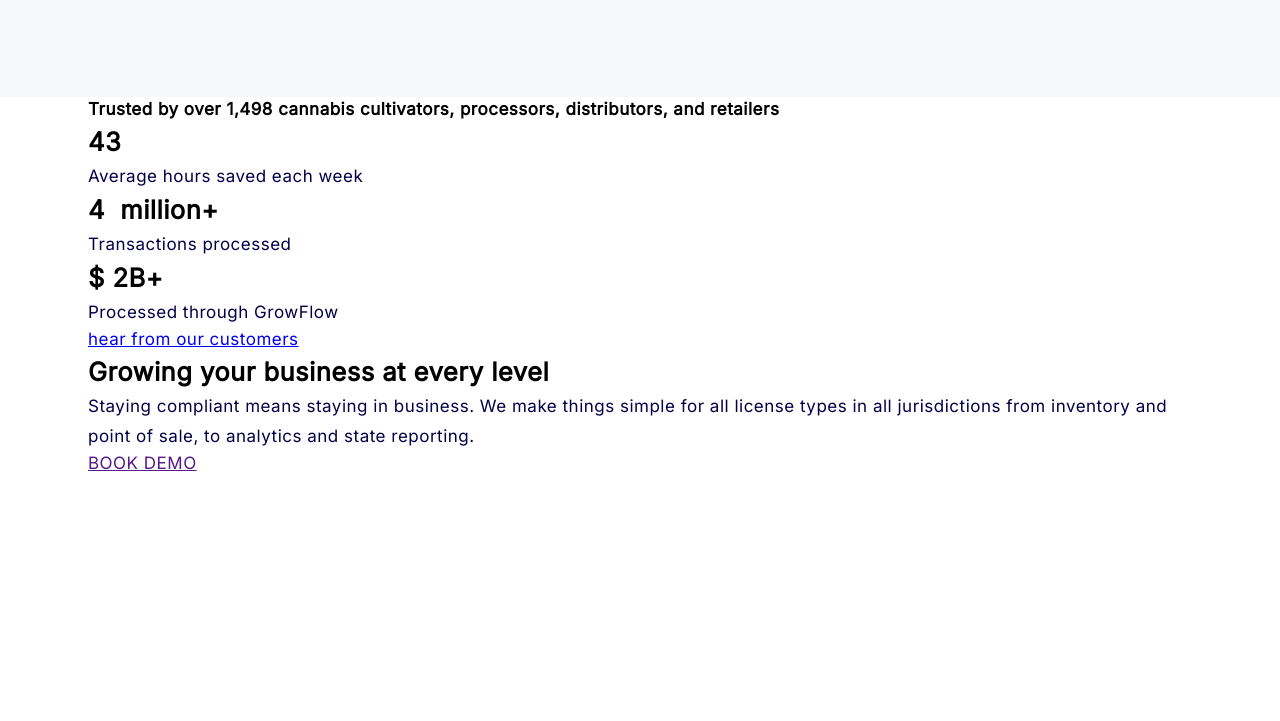
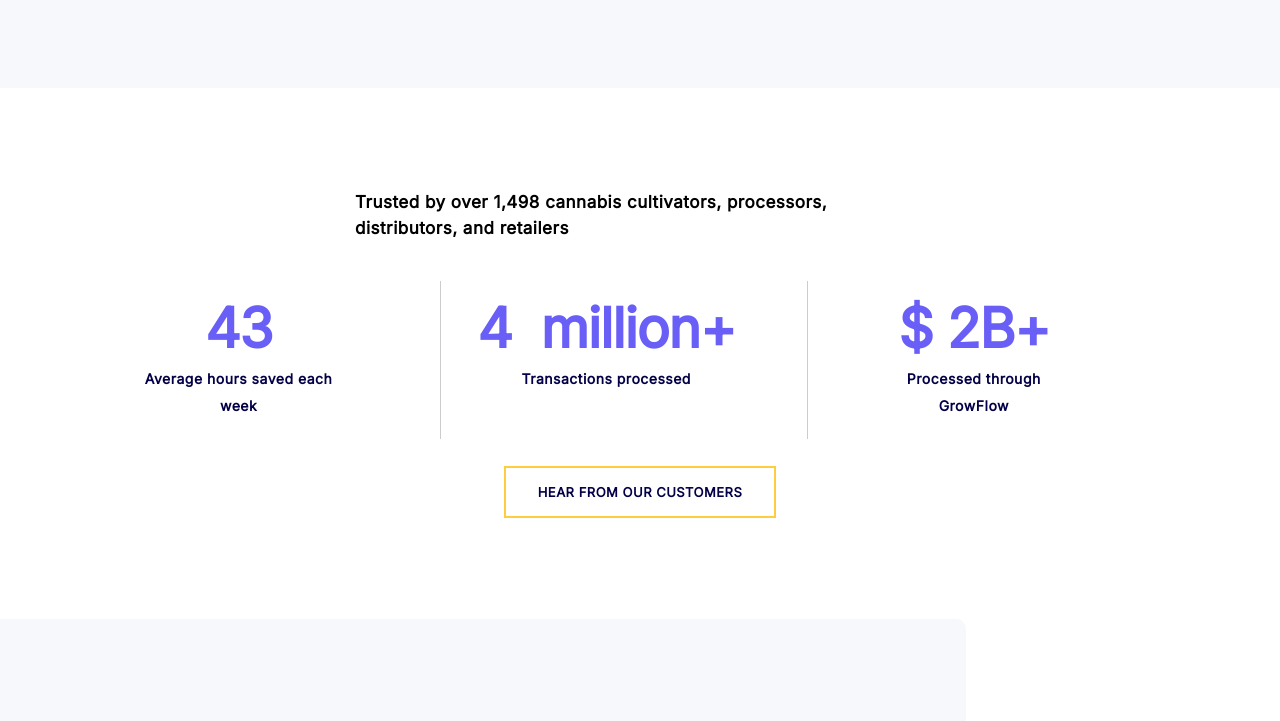
Before and after one commit to manu3006/GrowFlowone, a plain HTML site: page index.html in a window 1280 px wide. Shown: the part 525-1246 px from the top of the page. Before the commit the page ends 1002 px from the top, so only its background shows below. Drawn offline with nearby package versions, Linux system fonts and the light colour scheme.

Commit message:
Add files via upload

```diff
--- a/style.css
+++ b/style.css
@@ -4,7 +4,7 @@
     box-sizing: border-box;
 }
 
-/* module start */
+/* module one start */
 .module_one {
     padding: 100px 0px;
     background-color: #f7f8fc;
@@ -17,17 +17,19 @@
 }
 
 .left-col {
-    flex-basis: 42%;
+    flex-basis: 52%;
     margin-right: 8%;
 }
 
 .right-col {
-    flex-basis: 50%;
+    flex-basis: 40%;
 }
 
 .bg-img {
     background-repeat: no-repeat;
     background-size: cover;
+    min-height: 313.33px;
+     width: 100%;
     display: flex;
     flex-direction: row;
     flex-wrap: wrap;
@@ -47,16 +49,8 @@
 }
 
 
-.banner-heading h1 {
-    font-size: 2.8em;
-    line-height: 68px;
-    font-weight: 700;
-    margin-bottom: 15px;
-    letter-spacing: -1.1px;
-    font-family: 'Inter', sans-serif;
-    color: #030047;
-
-
+.banner-paragrap {
+    padding-top: 20px;
 }
 
 .banner-paragrap p {
@@ -73,10 +67,10 @@
     padding: 50px 0px;
 }
 
-a.btn {
+.main-button a.btn{
+    text-decoration: none;
     font-size: 13px;
     letter-spacing: 1.17px;
-    text-decoration: none;
     line-height: 17px;
     padding: 16px 32px;
     text-align: center;
@@ -90,57 +84,188 @@ a.btn {
     border: 2px solid #030047;
     font-weight: 700;
     transition: .3s all ease-in-out;
-    -webkit-transition: .3s all ease-in-out;
-    -moz-transition: .3s all ease-in-out;
-    -ms-transition: .3s all ease-in-out;
     outline: 0;
 }
+
 
 span.button-text {
     display: block;
     position: relative;
-    border-radius: 0.05rem;
-    -webkit-transform: translate(10px, -10px);
-    -ms-transform: translate(10px, -10px);
-    transform: translate(10px, -10px);
-    -webkit-transition: -webkit-transform 150ms ease-out;
-    transition: -webkit-transform 150ms ease-out;
+    border-radius: 0.8px;
+    transform: translate(10px,-10px);
     transition: transform 150ms ease-out;
-    transition: transform 150ms ease-out, -webkit-transform 150ms ease-out;
 }
+
 
 span.button-hover {
     display: block;
-    box-sizing: border-box;
     position: absolute;
     left: 0;
     top: 0;
     right: 0;
     bottom: 0;
-    width: 100%;
-    height: 100%;
     border-radius: 0.05rem;
     background-color: #ffcc3e;
     box-shadow: 0 0 0 1px #ffcc3e;
-    transform: translate(5px, -10px);
+    transform: translate(5px,-10px);
     transition: transform 150ms ease-out;
     z-index: -1;
     border: 2px solid #030047;
     margin-left: 4px;
 }
 
-a.btn:hover {
+
+.main-button a.btn:hover {
+    background-color: #ffcc3e;
     transition: .3s all ease-in-out;
+}
+
+.main-button a.btn:hover span.button-text {
+    transform: translate(0px,-4px);
+}
+
+.main-button a.btn:hover span.button-hover {
+    transform: translate(-2px,-4px);
+    transition: transform 150ms ease-out;
+}
+/* module one end */
+
+/* module two start */
+.counter_customer{
+    padding: 102px 0px 114px;
+    background: #ffffff;
+}
+
+.counter_customer .counter_heading{
+    width: 100%;
+    margin: 0 auto;
+    max-width: 570px;
+}
+.counter_customer .three_col{
+    padding: 29px 0px 58px;
+}
+.counter_customer .main_col{
+    display: flex;
+    flex-wrap: wrap;
+    flex-direction: row;
+    align-items: stretch;
+    justify-content: center;
+    padding:40px 0px;
+    text-align: center;
+}
+.counter_customer  .right-border:not(:last-child){
+    border-right: 1px solid #ccc;
+
+}
+.counter_customer .main_col .right-border{
+    flex-basis: 31.9%;
+    margin-right: 1.4%;
+
+}
+
+.counter_customer  .counter-body{
+    padding: 20px 0;
+    max-width: 300px;
+}
+.counter_customer  h2{
+    font-size: 55px;
+    color: #695ff7;
+    letter-spacing: -1.1px;
+    line-height: 54px;
+    font-weight: 700;
+    font-family: 'Inter',sans-serif;
+}
+.counter_customer .counter-text{
+    max-width: 190px;
+    margin: 0 auto;
+    width: 100%;
+    padding-top: 10px;
+}
+.counter_customer  .counter-text p{
+    font-size: 14px;
+    line-height: 27px;
+    color: #030047;
+    margin-bottom: 15px;
+    font-weight: 700;
+    text-transform: initial;
+    margin: 0;
+    padding: 0;
+    text-decoration: none;
+}
+.primary-button{
+    text-align: center;
+}
+.primary-button a{
+    font-size: 13px;
+    text-decoration: none;
+    padding: 16px 32px;
+    border: 2px solid #ffcc3e;
+    text-transform: uppercase;
+    line-height: 1.5;
+    letter-spacing: 0.5px;
+    font-weight: 800;
+    background: transparent;
+    text-align: center;
+    color: #030047;
+
+}
+.primary-button a:hover{
     background-color: #ffcc3e;
 }
 
-a.btn:hover span.btn {
-    transform: translate(0px, -4px);
-    transition: transform 150ms ease-out, -webkit-transform 150ms ease-out;
+/* MODULE TOW END */
+
+
+.grow-business_background{
+position: relative;
+z-index: 1;
+padding: 105PX 0 95px;
 }
+.grow-business_background:before{
+    background-color: #F7F8FC;
+}
+.grow-business_background:before{
+    content: '';
+    position: absolute;
+    top: 0;
+    left: 0;
+    bottom: 0;
+    width: 75.5%;
+    z-index: -1;
+    border-top-right-radius: 10px;
+    border-bottom-right-radius: 10px;
 
-a.btn:hover span.button-hover {
-    transform: translate(-2px, -4px);
-    transition: transform 150ms ease-out,
-        -webkit-transform 150ms ease-out;
 }
+.grow-business_heading{
+    max-width: 495px;
+    display: inline-block;
+}
+.grow-business_paragraph{
+    max-width: 592px;
+    padding: 13px 0 52px;
+}
+.grow-business_paragrap p{
+    font-size: 17px;
+    font-weight: 700;
+    letter-spacing: .5px;
+    line-height: 30px;
+    color: #030047;
+    font-family: 'Inter', sans-serif;
+
+}
+.grow-business_btn a{
+    font-size: 13px;
+    text-decoration: none;
+    padding: 16px 32px;
+    border: 2px solid #ffcc3e;
+    text-transform: uppercase;
+    line-height: 1.5;
+    letter-spacing: 0.5px;
+    font-weight: 800;
+    background: transparent;
+    text-align: center;
+    color: #030047;
+}
+.grow-business_btn a:hover{
+    background-color: #ffcc3e;
+}
```
